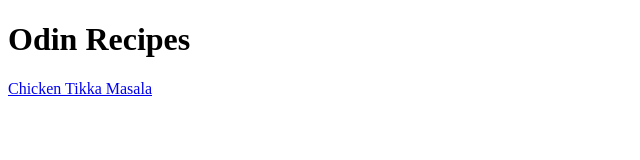
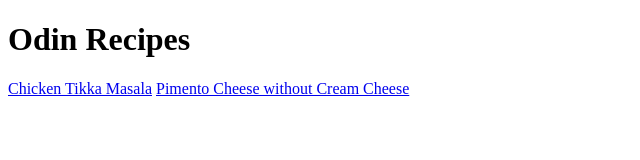
Before and after one commit to prodbylcsh/odin-recipes, a plain HTML site: page index.html in a window 1280 px wide. Shown: the whole page, without its empty margins (0-640 px from the left). Drawn offline with Linux system fonts and the light colour scheme.

Commit message:
Add link to new recipe page Pimento Cheese
Added link to new pimento cheese recipe html file.

```diff
--- a/index.html
+++ b/index.html
@@ -9,5 +9,6 @@
 <body>
     <h1>Odin Recipes</h1>
     <a href="./recipes/tikka-masala.html">Chicken Tikka Masala</a>
+    <a href="./recipes/pimento-cheese.html">Pimento Cheese without Cream Cheese</a>
 </body>
 </html>
```
